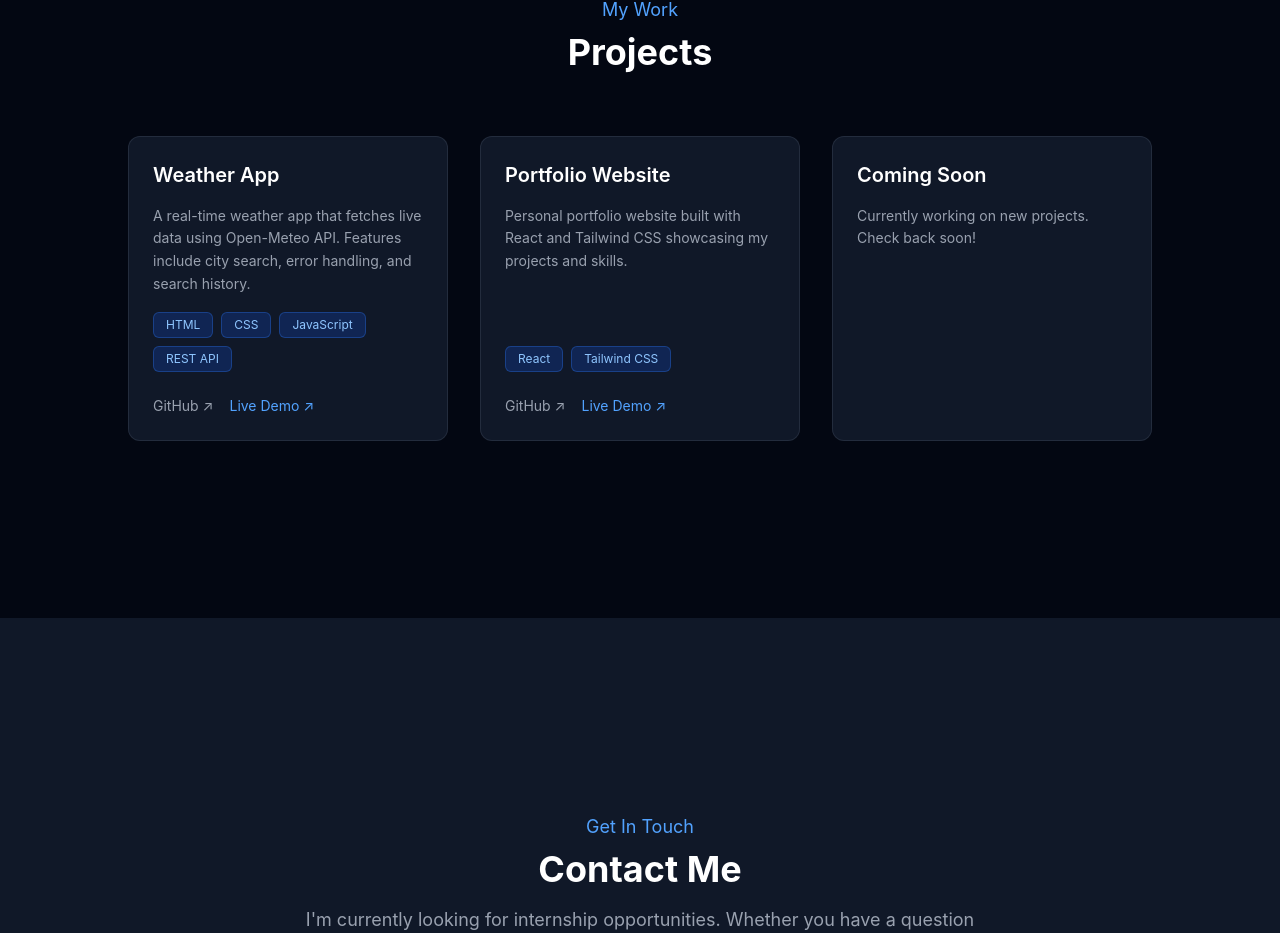
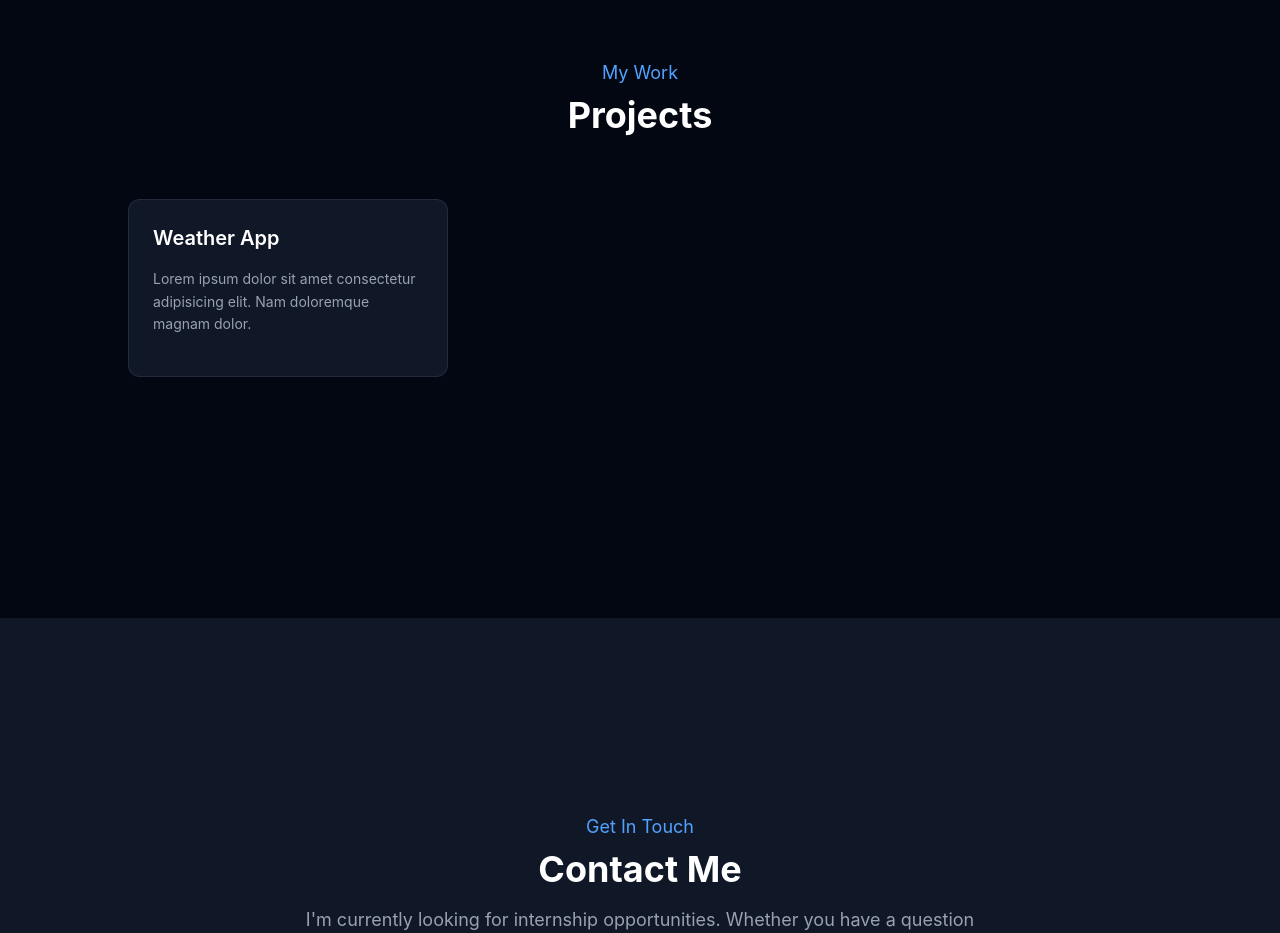
Before and after one commit to OhadRaza01/my-portfolio, a React (Vite) app: page / in a window 1280 px wide. Shown: the part 1854-2787 px from the top of the page. Built offline with nearby package versions, Linux system fonts and the light colour scheme.

Commit message:
build static Project card

```diff
--- /dev/null
+++ b/src/components/ProjectCard.jsx
@@ -0,0 +1,35 @@
+import React from 'react'
+
+export default function ProjectCard() {
+    return (
+        <div className="grid grid-cols-1 md:grid-cols-2 lg:grid-cols-3 gap-8">
+            <div className="flex flex-col gap-4 p-6 bg-gray-900 border border-gray-700/50 rounded-xl hover:border-blue-500/50 transition-colors">
+
+                <h3 className="text-xl font-semibold">Weather App</h3>
+                <p className="text-gray-400 text-sm leading-relaxed flex-1">Lorem ipsum dolor sit amet consectetur adipisicing elit. Nam doloremque magnam dolor.</p>
+
+                {/* Tech tags */}
+                <div className="flex flex-wrap gap-2">
+                    {/* {project.tech.map((t) => (
+                        <span key={t} className="px-3 py-1 bg-blue-600/20 border border-blue-500/30 text-blue-300 rounded-md text-xs">
+                            {t}
+                        </span>
+                    ))} */}
+                </div>
+
+                {/* Links */}
+                {/* {project.github && (
+                    <div className="flex gap-4 mt-2">
+                        <a href={project.github} className="text-sm text-gray-400 hover:text-white transition-colors">
+                            GitHub ↗
+                        </a>
+                        <a href={project.live} className="text-sm text-blue-400 hover:text-blue-300 transition-colors">
+                            Live Demo ↗
+                        </a>
+                    </div>
+                )} */}
+            </div>
+
+        </div>
+    )
+}
--- a/src/components/Projects.jsx
+++ b/src/components/Projects.jsx
@@ -1,3 +1,5 @@
+import ProjectCard from "./ProjectCard"
+
 const projects = [
     {
         title: "Weather App",
@@ -34,36 +36,7 @@ export default function Projects() {
                 </div>
 
                 {/* Cards */}
-                <div className="grid grid-cols-1 md:grid-cols-2 lg:grid-cols-3 gap-8">
-                    {projects.map((project, index) => (
-                        <div key={index} className="flex flex-col gap-4 p-6 bg-gray-900 border border-gray-700/50 rounded-xl hover:border-blue-500/50 transition-colors">
-
-                            <h3 className="text-xl font-semibold">{project.title}</h3>
-                            <p className="text-gray-400 text-sm leading-relaxed flex-1">{project.description}</p>
-
-                            {/* Tech tags */}
-                            <div className="flex flex-wrap gap-2">
-                                {project.tech.map((t) => (
-                                    <span key={t} className="px-3 py-1 bg-blue-600/20 border border-blue-500/30 text-blue-300 rounded-md text-xs">
-                                        {t}
-                                    </span>
-                                ))}
-                            </div>
-
-                            {/* Links */}
-                            {project.github && (
-                                <div className="flex gap-4 mt-2">
-                                    <a href={project.github} className="text-sm text-gray-400 hover:text-white transition-colors">
-                                        GitHub ↗
-                                    </a>
-                                    <a href={project.live} className="text-sm text-blue-400 hover:text-blue-300 transition-colors">
-                                        Live Demo ↗
-                                    </a>
-                                </div>
-                            )}
-                        </div>
-                    ))}
-                </div>
+                <ProjectCard />
             </div>
         </section>
     )
```
